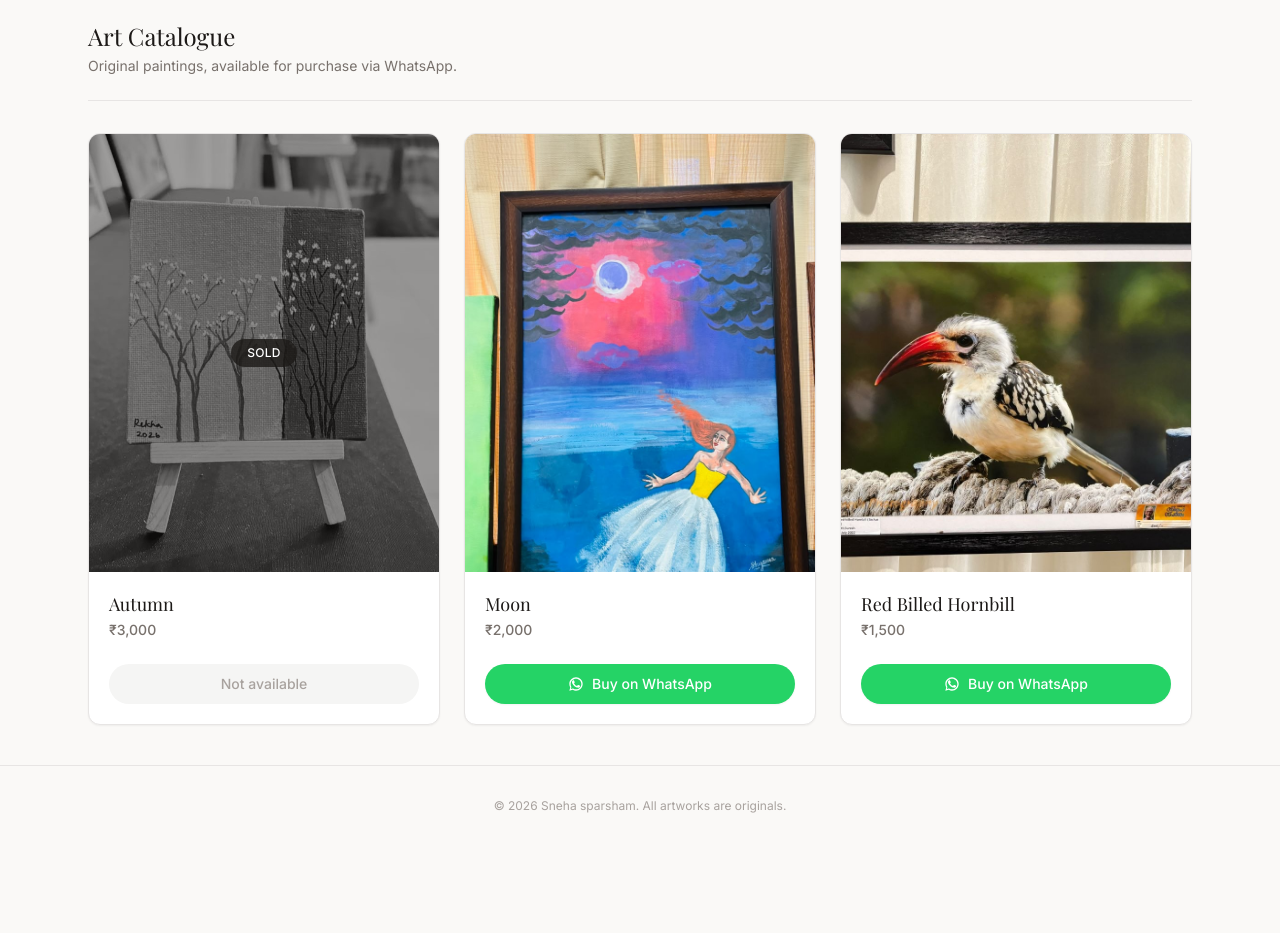
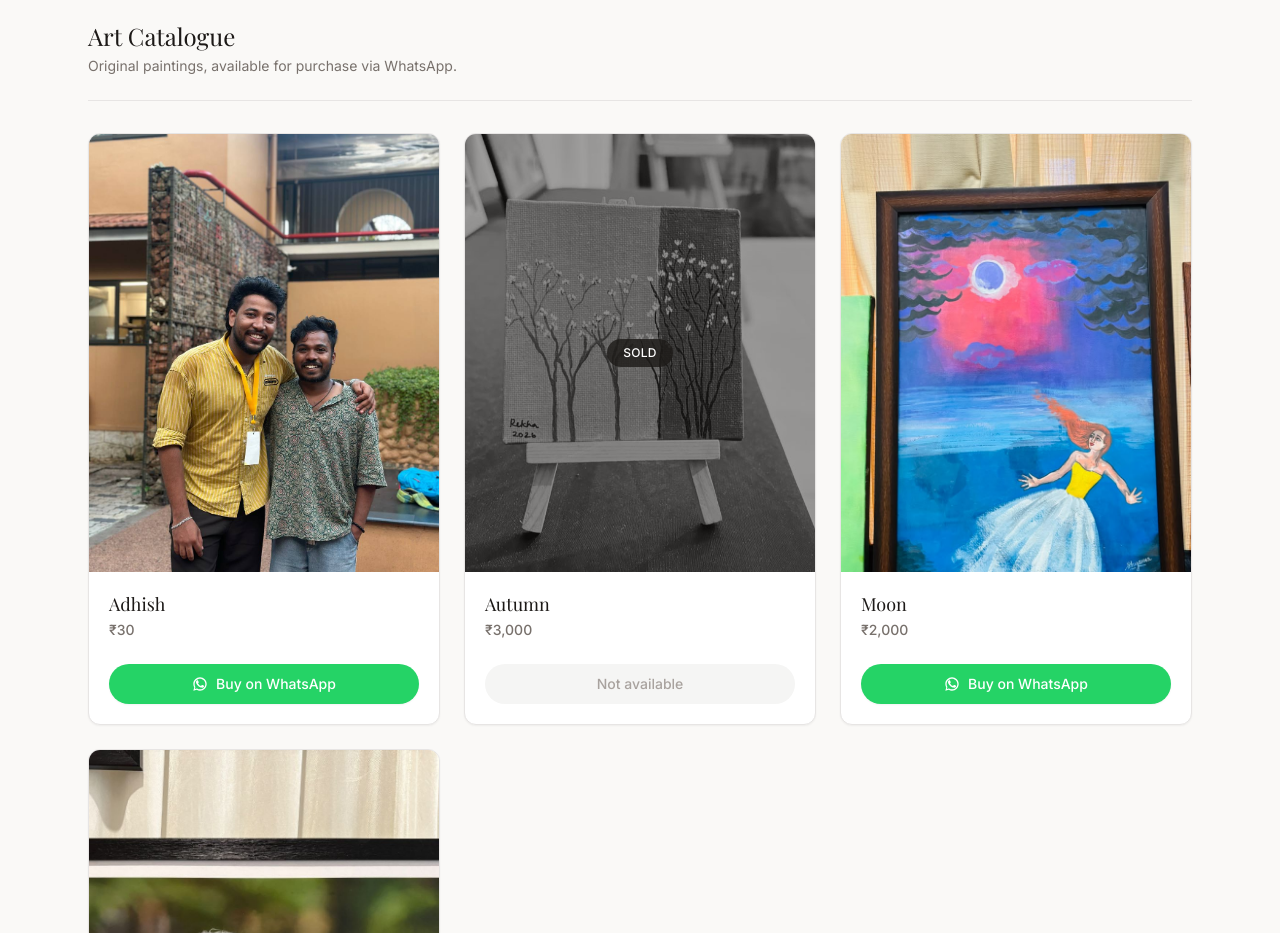
Before and after one commit to jasilmohmd/Art-catalogue, a Next.js app: page / in a window 1280 px wide. Shown: the part 820-1753 px from the top of the page. Before the commit the page ends 1666 px from the top, so only its background shows below. Built offline with nearby package versions, Linux system fonts and the light colour scheme; a web font is replaced by a local one.

Commit message:
feat: add Adhish artwork

```diff
--- a/data/artworks.ts
+++ b/data/artworks.ts
@@ -9,6 +9,13 @@ export type Artwork = {
 };
 
 export const artworks: Artwork[] = [
+  {
+    id: "adhish",
+    name: "Adhish",
+    price: 30,
+    image: "/artworks/adhish-30.jpg",
+    available: true,
+  },
   {
     id: "autumn",
     name: "Autumn",
```
Also changed, not shown: public/artworks/adhish-30.jpg (added).
